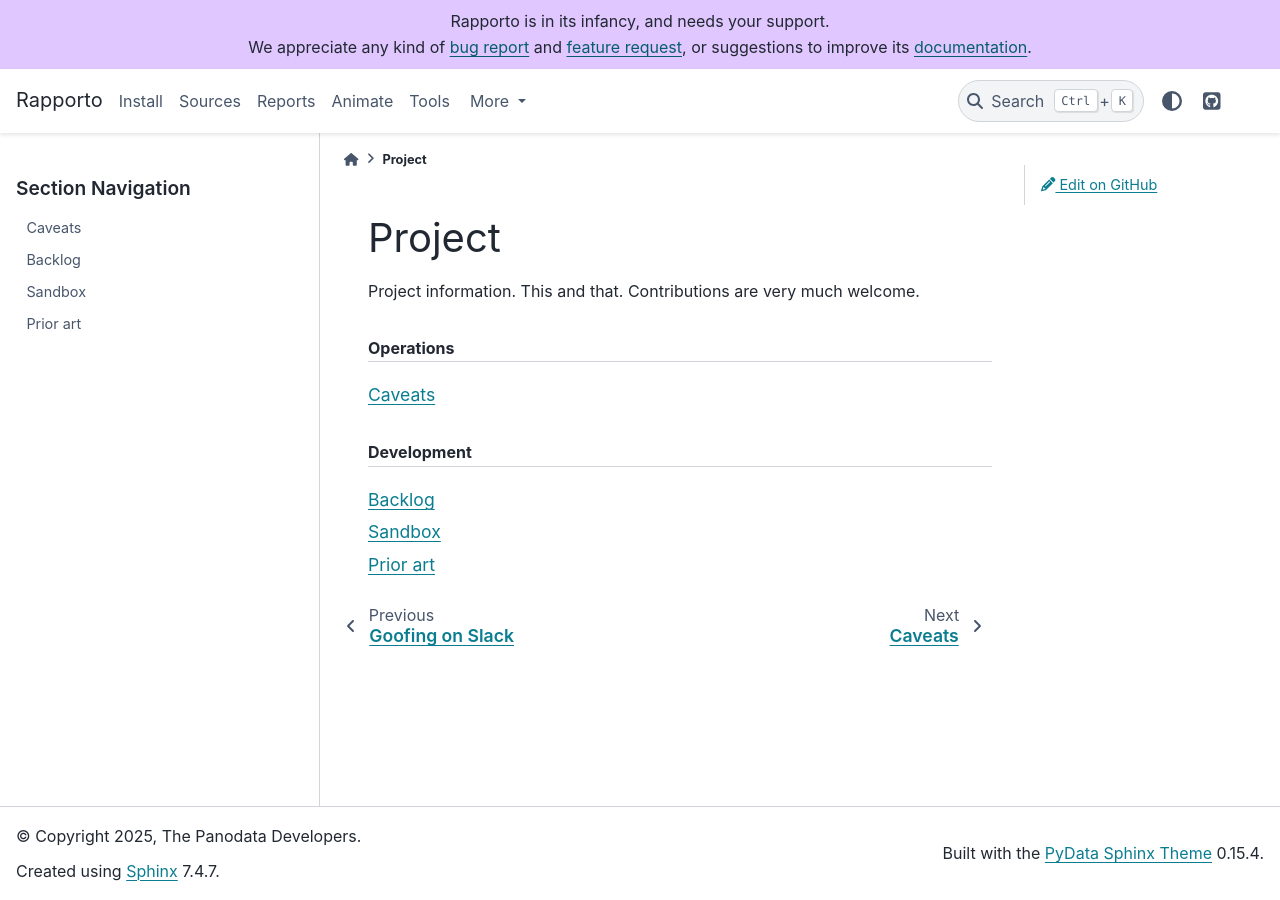
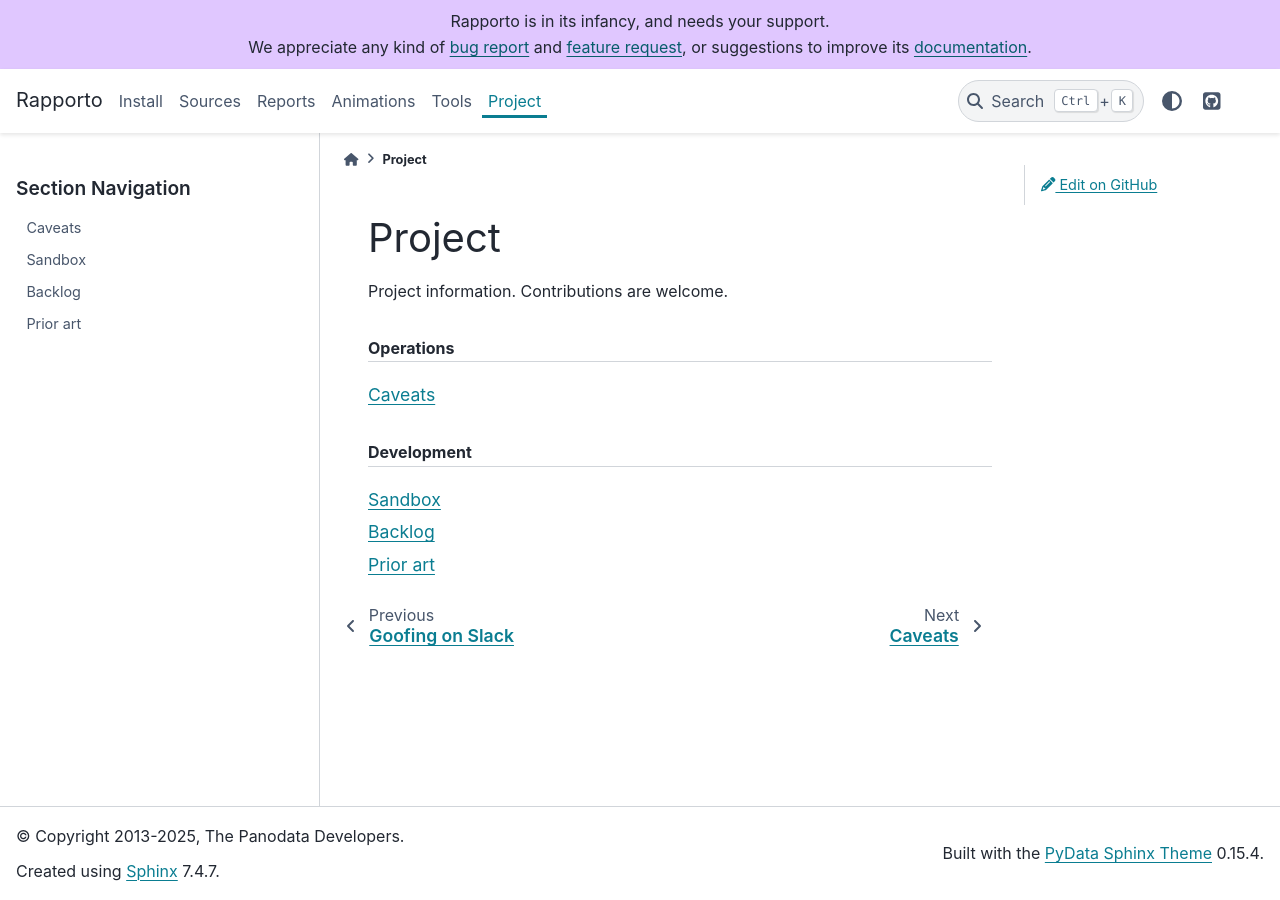
Before and after one commit to tech-writing/rapporto, a Sphinx documentation site: the page built from docs/project/index.md, in a window 1280 px wide. Built offline with Sphinx 7.4.7 and the PyData theme 0.15.4, drawn with Linux system fonts in a browser that asks for light colours.

Commit message:
Documentation: Wording. This and that.

```diff
--- a/docs/animate/index.md
+++ b/docs/animate/index.md
@@ -1,4 +1,4 @@
-# Animate
+# Animations
 
 Use Rapporto for animating time series information acquired from different sources.
 
--- a/docs/conf.py
+++ b/docs/conf.py
@@ -9,7 +9,7 @@
 # ruff: noqa: ERA001
 
 project = "Rapporto"
-copyright = "2025, The Panodata Developers"  # noqa: A001
+copyright = "2013-2025, The Panodata Developers"  # noqa: A001
 author = "The Panodata Developers"
 
 # -- General configuration ---------------------------------------------------
@@ -76,6 +76,7 @@ html_theme_options = {
     "navbar_align": "left",
     "show_toc_level": 1,
     "use_edit_page_button": True,
+    "header_links_before_dropdown": 9,
 }
 
 # https://pydata-sphinx-theme.readthedocs.io/en/stable/user_guide/source-buttons.html#github
--- a/docs/project/index.md
+++ b/docs/project/index.md
@@ -1,6 +1,6 @@
 # Project
 
-Project information. This and that. Contributions are very much welcome.
+Project information. Contributions are welcome.
 
 :::{rubric} Operations
 :::
```
Also changed, not shown: other parts of docs/project/index.md (+2 -2 lines), CHANGES.md (+1 -1 lines), docs/backlog.md (+3 -0 lines), docs/project/caveats.md (+1 -1 lines).
